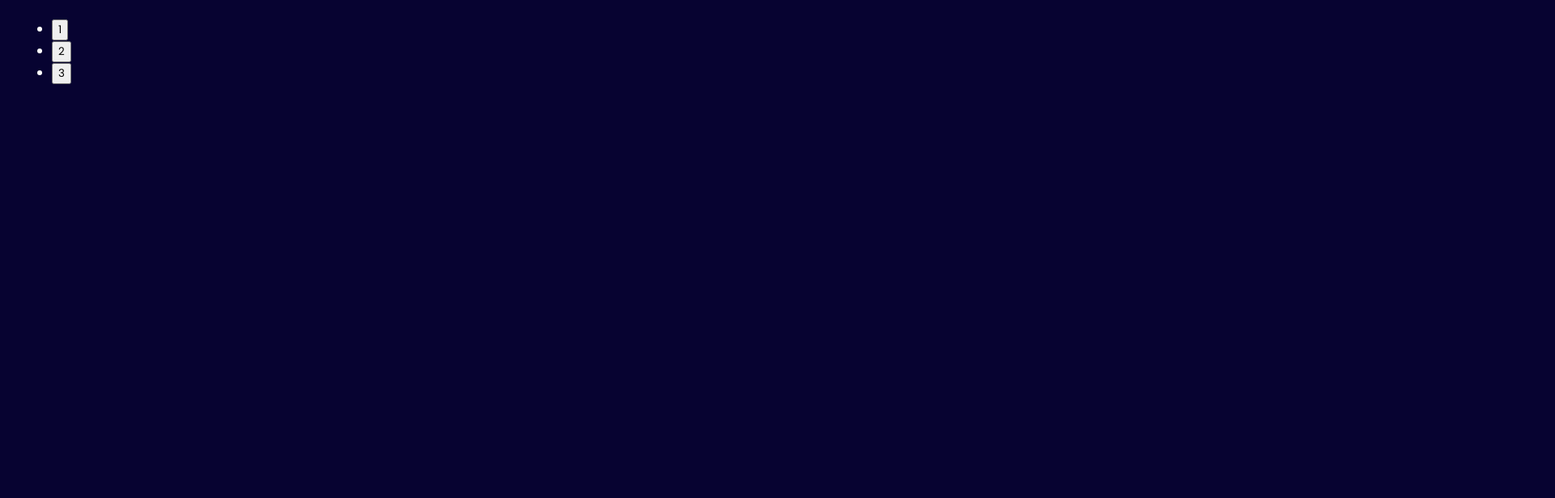
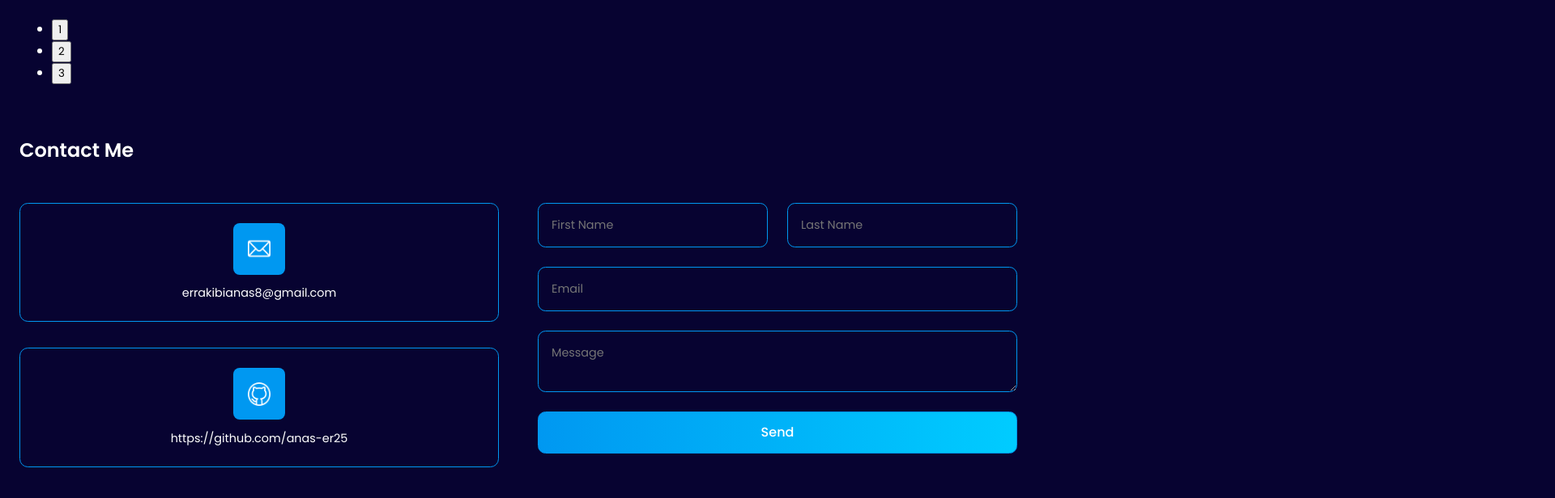
Before and after one commit to anas-er25/AnasFolio, a React (Vite) app: page / in a window 1280 px wide. Shown: the part 3179-3795 px from the top of the page at 81% size, 1920 px wide, since content can reach past the window. Before the commit the page ends 3347 px from the top, so only its background shows below. Built offline with nearby package versions, Linux system fonts and the light colour scheme; the HTML template or start-up script is replaced by a standard one.

Commit message:
contact section

```diff
--- a/src/App.jsx
+++ b/src/App.jsx
@@ -3,6 +3,7 @@ import Navbar from "./Components/Navbar/Navbar";
 import Hero from "./Components/Hero/Hero";
 import Skills from './Components/Skills/Skills';
 import Experience from './Components/Experiences/Experience';
+import Contact from './Components/Contact/Contact';
 function App() {
 
   return (
@@ -12,6 +13,7 @@ function App() {
         <Hero/>
         <Skills/>
         <Experience/>
+        <Contact/>
       </div>
     </>
   )
--- /dev/null
+++ b/src/Components/Contact/Contact.css
@@ -0,0 +1,25 @@
+.contact-container {
+  margin: 4rem 0;
+  position: relative;
+}
+
+.contact-container h5 {
+  margin-bottom: 3rem;
+  font-size: 1.5rem;
+  font-weight: 600;
+}
+
+.contact-content {
+  display: flex;
+  gap: 3rem;
+}
+
+@media (max-width: 768px) {
+  .contact-content {
+    flex-direction: column;
+  }
+  .contact-container h5 {
+    margin-bottom: 2rem;
+    font-size: 1.3rem;
+  }
+}
--- /dev/null
+++ b/src/Components/Contact/Contact.jsx
@@ -0,0 +1,30 @@
+import "./Contact.css";
+import ContactCard from "./ContactCard/ContactCard";
+import ContactForm from "./ContactForm/ContactForm";
+
+const Contact = () => {
+  return (
+    <>
+      <section className="contact-container">
+        <h5>Contact Me</h5>
+        <div className="contact-content">
+          <div style={{ flex: 1 }}>
+            <ContactCard
+              icon="./assets/images/mail.png"
+              text="errakibianas8@gmail.com"
+            />
+            <ContactCard
+              icon="./assets/images/github.png"
+              text="https://github.com/anas-er25"
+            />
+          </div>
+          <div style={{ flex: 1 }}>
+            <ContactForm/>
+          </div>
+        </div>
+      </section>
+    </>
+  );
+};
+
+export default Contact;
--- /dev/null
+++ b/src/Components/Contact/ContactCard/ContactCard.css
@@ -0,0 +1,34 @@
+.contact-details-card {
+  display: flex;
+  align-items: center;
+  justify-content: center;
+  flex-direction: column;
+  background: #070331;
+  border-radius: 0.65rem;
+  border: 1.5px solid #0098f1;
+  padding: 1.5rem;
+  margin-bottom: 2rem;
+}
+
+.contact-details-card .icon {
+  width: 4rem;
+  height: 4rem;
+  display: flex;
+  align-items: center;
+  justify-content: center;
+  border-radius: 0.5rem;
+  background: #0098f1;
+  margin-bottom: 0.8rem;
+}
+
+.icon img {
+  width: 1.8rem;
+  height: auto;
+  object-fit: contain;
+}
+
+.contact-details-card p {
+  font-size: 0.9rem;
+  font-weight: 400;
+  text-align: center;
+}
--- /dev/null
+++ b/src/Components/Contact/ContactCard/ContactCard.jsx
@@ -0,0 +1,16 @@
+import "./ContactCard.css";
+
+const ContactCard = ({ icon, text }) => {
+  return (
+    <>
+      <div className="contact-details-card">
+        <div className="icon">
+          <img src={icon} alt={text} />
+        </div>
+        <p>{text}</p>
+      </div>
+    </>
+  );
+};
+
+export default ContactCard;
--- /dev/null
+++ b/src/Components/Contact/ContactForm/ContactForm.css
@@ -0,0 +1,63 @@
+.contact-form-content {
+  width: 100%;
+}
+
+form {
+  display: flex;
+  flex-direction: column;
+  grid-gap: 1.5rem;
+}
+
+.name-container {
+  display: flex;
+  align-items: center;
+  grid-gap: 1.5rem;
+}
+
+form input,
+form textarea {
+  width: 100%;
+  padding: 1rem;
+  border: 1px solid #0098f1;
+  border-radius: 0.6rem;
+  flex: 1;
+  font-size: 0.9rem;
+  color: #fff;
+  background: #070331;
+}
+
+form button {
+  font-size: 1rem;
+  font-weight: 500;
+  color: #fff;
+  border: 1.5px solid #0098f1;
+  border-radius: 0.6rem;
+  background: linear-gradient(90deg, #0098f1 0%, #00ccff 100%);
+  cursor: pointer;
+  padding: 0.8rem 1.5rem;
+  transition: all 0.3s ease;
+}
+
+form button:hover {
+  color: #fff;
+  background: #0175b8;
+  border: 1.5px solid #0098f1;
+}
+@media (max-width: 450px) {
+  .name-container {
+    flex-direction: column;
+    align-items: flex-start;
+  }
+
+  form input,
+  form textarea {
+    padding: 0.7rem;
+    border-radius: 0.3rem;
+  }
+
+  form button {
+    font-size: 0.9rem;
+    padding: 0.7rem;
+    border-radius: 0.3rem;
+  }
+}
--- /dev/null
+++ b/src/Components/Contact/ContactForm/ContactForm.jsx
@@ -0,0 +1,19 @@
+import "./ContactForm.css";
+
+const ContactForm = () => {
+  return (
+    <div className="contact-form-content">
+      <form action="">
+        <div className="name-container">
+          <input type="text" name="firstName" placeholder="First Name" />
+          <input type="text" name="lastName" placeholder="Last Name" />
+        </div>
+          <input type="email" name="email" placeholder="Email" />
+          <textarea name="message" id="message" placeholder="Message"></textarea>
+          <button type="submit">Send</button>
+      </form>
+    </div>
+  );
+};
+
+export default ContactForm;
```
Also changed, not shown: public/assets/images/github.png (added), public/assets/images/mail.png (added).
